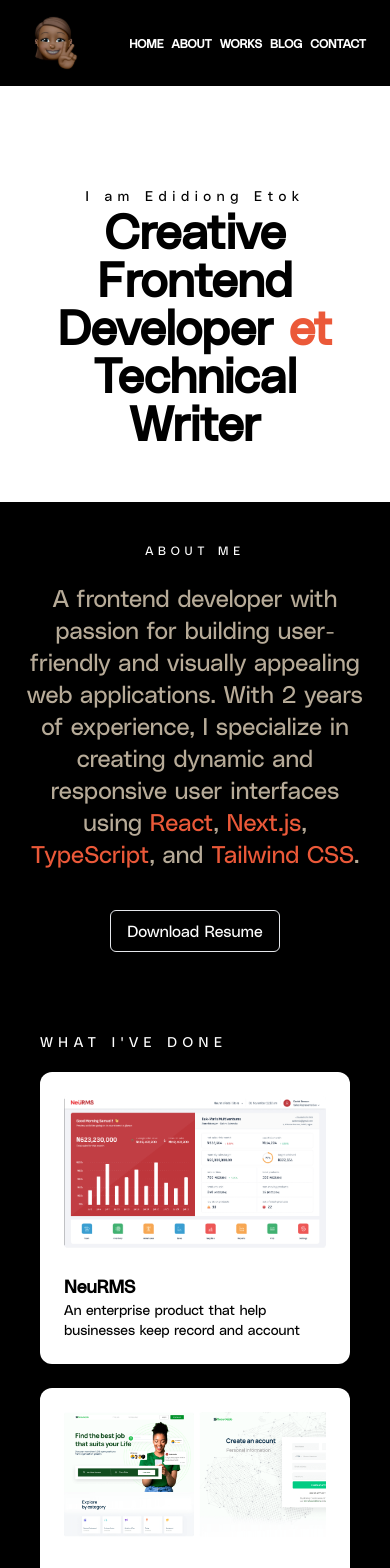
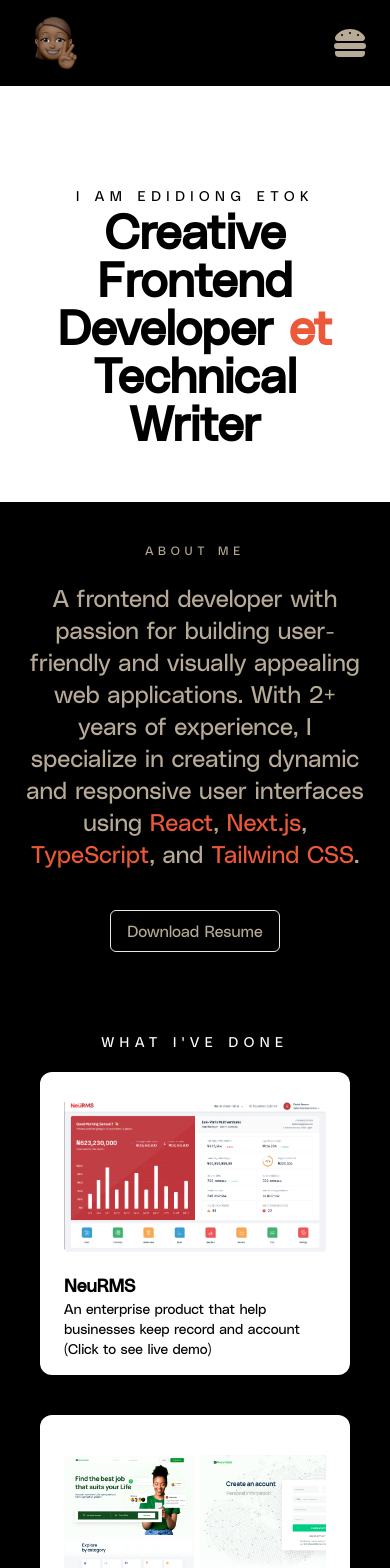
Before and after one commit to edidee/portfolio_site, a Next.js app: page / in a window 390 px wide. Shown: the top 1568 px of the page. Built offline with nearby package versions, Linux system fonts and the light colour scheme; a web font is replaced by a local one.

Commit message:
change layout of works section

```diff
--- a/src/components/About.tsx
+++ b/src/components/About.tsx
@@ -6,13 +6,13 @@ export const About = () => {
   return (
     <section
       id="about"
-      className="lg:h-screen px-6 text-center lg:text-left bg-black  py-10 text-white"
+      className="container lg:h-screen px-6 text-center lg:text-left bg-black  py-10 text-[#B7AB98]"
     >
       <p className="text-xs md:text-sm tracking-[0.4em] uppercase ">About Me</p>
       <p className="mt-6 text-2xl md:text-4xl lg:text-6xl font-secondary text-[#B7AB98] ">
         A <span className="">frontend developer</span> with passion
         for building user-friendly and visually appealing web applications. With{" "}
-        <span className="">2 years of experience</span>, I specialize
+        <span className="">2+ years of experience</span>, I specialize
         in creating dynamic and responsive user interfaces using{" "}
         <span className="text-[#eb5939]">React</span>,{" "}
         <span className="text-[#eb5939]">Next.js</span>,{" "}
--- a/src/components/Blog.tsx
+++ b/src/components/Blog.tsx
@@ -39,7 +39,7 @@ export const Blog = () => {
   return (
     <section
       id="blog"
-      className="container bg-black lg:h-screen w-full text-white p-10 "
+      className=" bg-black w-full text-white p-10 "
     >
       <p className="text-sm md:text-lg tracking-[0.4em] uppercase">
         I&apos;ve written about
--- a/src/components/Contact.tsx
+++ b/src/components/Contact.tsx
@@ -31,7 +31,7 @@ export const Contact = () => {
   return (
     <section
       id="contact"
-      className="container bg-black w-full text-white p-10 "
+      className="container bg-black w-full text-[#B7AB98] p-10 "
     >
       <p className="text-sm md:text-lg tracking-[0.4em] uppercase">
         Let&apos;s Connect
--- a/src/components/Hero.tsx
+++ b/src/components/Hero.tsx
@@ -5,10 +5,10 @@ export const Hero = () => {
   return (
     <header
       id="home"
-      className="container mb-14 lg:mb-0 lg:h-screen w-full text-black md:text-white text-center"
+      className="container mb-14 lg:mb-0 lg:h-screen w-full text-black md:text-[#B7AB98] text-center"
     >
       <div className="w-10/12 md:w-8/12 mt-[100px] flex flex-col items-center justify-center mx-auto">
-        <p className="text-sm md:text-lg tracking-[0.4em]">
+        <p className="text-sm md:text-lg tracking-[0.4em] uppercase">
           I am Edidiong Etok
         </p>
         <h1 className="text-5xl md:text-[115px] md:mt-[2rem] text-black md:text-[#B7AB98] font-bold">
--- a/src/components/Works.tsx
+++ b/src/components/Works.tsx
@@ -13,28 +13,28 @@ export const works: WorksProps[] = [
   {
     title: "NeuRMS",
     description:
-      "An enterprise product that help businesses keep record and account",
+      "An enterprise product that help businesses keep record and account (Click to see live demo)",
     imageUrl: "/assets/img/NeuRMSImg.png",
     href: "https://www.neurms.com",
   },
   {
     title: "Scout4job",
     description:
-      "An enterprise product that help businesses keep record and account",
+      "An Job search platform for both job seeker and recruiter (Click to see live demo)",
     imageUrl: "/assets/img/scout4jobImg.png",
     href: "https://scout4job.com/",
   },
   {
     title: "Softstructures",
     description:
-      "An enterprise product that help businesses keep record and account",
+      "This is a website for a company that offers software services (Click to see live demo)",
     imageUrl: "/assets/img/softstructures.png",
     href: "https://softstructuresweb.netlify.app/",
   },
   {
     title: "Velsta",
     description:
-      "An enterprise product that help businesses keep record and account",
+      "A personal website for a company that offers virtual assistance (Click to see live demo)",
     imageUrl: "/assets/img/velsta.png",
     href: "https://velstacompany.com/",
   },
@@ -44,16 +44,17 @@ export const Works = () => {
   return (
     <section
       id="works"
-      className="container bg-black lg:h-screen w-full text-white p-10 "
+      className=" bg-black w-full text-white p-10 "
     >
-      <p className="text-sm md:text-lg tracking-[0.4em] uppercase">
+      <p className="text-sm md:text-lg tracking-[0.4em] uppercase text-center lg:text-left">
         What I&apos;ve done
       </p>
-      <div className="flex flex-wrap gap-6 mt-5 w-full">
+      <div className="grid lg:grid-cols-2
+       gap-10 mt-5 w-full">
         {works.map(({ href, imageUrl, description, title }, index) => (
           <div
             key={index}
-            className={clsx("w-[350px] lg:h- px-6 py-6 rounded-xl bg-white")}
+            className={clsx("col-span-1 lg:h- px-6 py-4 rounded-xl bg-white")}
           >
             <Link href={href} target="_blank" className="mx-auto">
               <div className="w-full mx-auto">
@@ -62,12 +63,12 @@ export const Works = () => {
                   alt="works"
                   width={500}
                   height={500}
-                  className="object-contain"
+                  className="object-contain aspect-[3/2]"
                 />
               </div>
-              <div className="mt-6">
-                <p className="font-bold text-black text-lg">{title}</p>
-                <p className="text-black text-sm">{description}</p>
+              <div className="mt-2 text-black">
+                <p className="font-bold  text-lg">{title}</p>
+                <p className="text-sm">{description}</p>
               </div>
             </Link>
           </div>
--- a/src/layout/PageLayout.tsx
+++ b/src/layout/PageLayout.tsx
@@ -1,7 +1,10 @@
-import React, {useRef, useLayoutEffect} from "react";
+import React, { useState, useRef, useLayoutEffect } from "react";
 import Image from "next/image";
 import Link from "next/link";
-
+import { FaHamburger } from "react-icons/fa";
+import { ImCancelCircle } from "react-icons/im";
+import { useRouter } from "next/router";
+import clsx from "clsx";
 
 // import {gsap } from "gsap"
 // import { ScrollSmoother } from "gsap/ScrollSmoother";
@@ -13,7 +16,6 @@ interface LayoutProps {
 // gsap.registerPlugin(ScrollTrigger, ScrollSmoother);
 
 export const PageLayout: React.FC<LayoutProps> = ({ children }) => {
-
   // const mainContainer = useRef();
   // const smoother = useRef();
 
@@ -21,46 +23,80 @@ export const PageLayout: React.FC<LayoutProps> = ({ children }) => {
   //   smoother.current.scrollTo('#About', true, 'center center')
   // }
 
+  const [openHamburger, setOpenHamburger] = useState(false);
+  const router = useRouter();
+  const { pathname } = router;
+  const openMobileNav = () => {
+    setOpenHamburger((prevIsOpen) => !prevIsOpen);
+  };
+
   return (
     <main id="smooth-wrapper" className="container">
       {/* mobile view */}
       <div className="block md:hidden">
-        <div className="sticky top-0 flex justify-between items-center py-2 px-6 bg-black  text-white">
-          <div>
+        <div className="sticky top-0 flex justify-between items-center py-2 px-6 bg-black  text-[#B7AB98]">
+          <div className="z-30">
             <img
               src="/assets/img/peace-emoji.svg"
               alt="logo"
               width={70}
               height={70}
-              className=""
             />
           </div>
-          <nav className="">
-            <ul className="flex gap-2 text-xs font-bold uppercase text-right">
-              <li>
-                <Link href="#home">Home </Link>
+          <button onClick={openMobileNav} className="z-30">
+            {openHamburger ? (
+              <ImCancelCircle className="w-8 h-8" />
+            ) : (
+              <FaHamburger className="w-8 h-8" />
+            )}
+          </button>
+
+          {openHamburger && (
+            <nav className="fixed top-0 left-0 z-20 h-screen w-10/12 overflow-hidden bg-black text-white lg:hidden">
+              <ul className="flex flex-col items-center justify-center h-screen space-y-4 text-sm font-bold uppercase">
+                <li onClick={() => setOpenHamburger(false)}>
+                  <Link
+                    href="#home"
+                    className={clsx(pathname === "/#home" && "text-[#eb5939]")}
+                  >
+                    Home
+                  </Link>
                 </li>
-              <li>
-                <Link href="#about">About </Link>
+                <li onClick={() => setOpenHamburger(false)}>
+                  <Link
+                    href="#about"
+                    className={clsx(pathname === "/#about" && "text-[#eb5939]")}
+                  >
+                    About
+                  </Link>
                 </li>
-              <li>
-                <Link href="#works">Works </Link>
+                <li onClick={() => setOpenHamburger(false)}>
+                  <Link
+                    href="#works"
+                    className={clsx(pathname === "/#works" && "text-[#eb5939]")}
+                  >
+                    Works
+                  </Link>
                 </li>
-              <li>
+                <li onClick={() => setOpenHamburger(false)}>
                   <Link href="#blog">Blog </Link>
                 </li>
-              <li>
+                <li onClick={() => setOpenHamburger(false)}>
                   <Link href="#contact">Contact </Link>
                 </li>
               </ul>
             </nav>
+          )}
         </div>
         <div>{children}</div>
       </div>
 
       {/* web view */}
 
-      <div id="smooth-content" className="hidden md:grid grid-cols-12 bg-black px-10 text-white">
+      <div
+        id="smooth-content"
+        className="hidden md:grid grid-cols-12 bg-black px-10 text-[#B7AB98]"
+      >
         <div className="sticky top-0 col-span-1 h-screen px-4 py-8 flex flex-col items-center justify-between">
           <div>
             <img
@@ -95,12 +131,11 @@ export const PageLayout: React.FC<LayoutProps> = ({ children }) => {
                 MD
               </Link>
             </div>
-
           </div>
         </div>
         <div className="col-span-10">{children}</div>
 
-        <div className="sticky top-0 col-span-1 bg-black text-white h-screen px-4 py-12">
+        <div className="sticky top-0 col-span-1 bg-black text-[#B7AB98] h-screen px-4 py-12">
           <nav>
             <ul className="flex flex-col gap-2 text-sm md:text-base font-bold uppercase text-right">
               <li>
@@ -110,7 +145,12 @@ export const PageLayout: React.FC<LayoutProps> = ({ children }) => {
                 <Link href="#about">About</Link>
               </li>
               <li>
-                <Link href="#works">Works</Link>
+              <Link
+                    href="#works"
+                    className={clsx(pathname === "/#works" && "text-[#eb5939]")}
+                  >
+                    Works
+                  </Link>
               </li>
               <li>
                 <Link href="#blog">Blog</Link>
```
Lines whose indentation alone changed are shown as unchanged.
